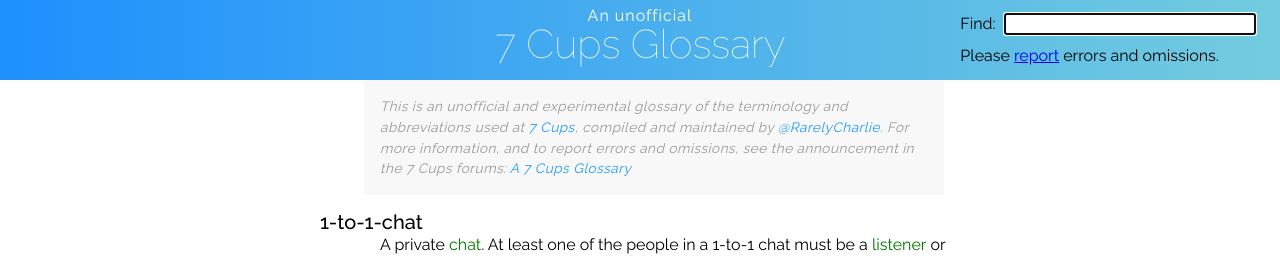
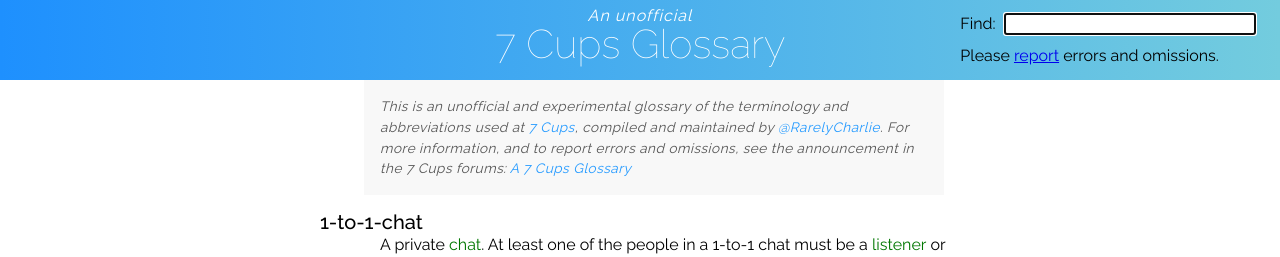
Before and after one commit to RarelyCharlie/rarelycharlie.github.io, a Jekyll site: the page built from glossary.md, in a window 1280 px wide. Shown: the top 257 px of the page. Built offline with Jekyll 4.4.1, drawn with Linux system fonts in a browser that asks for light colours.

Commit message:
more style tweaks

```diff
--- a/_layouts/glossary.html
+++ b/_layouts/glossary.html
@@ -26,7 +26,7 @@ body.keyboard {overflow: hidden;}
 #header {position: fixed; top: 0; text-align: center;}
 #header {font-weight: 400; margin: 0; font-size: 16px; line-height: 24px; color: white;}
 #header h2 {font-weight: 100; margin: 0; font-size: 40px; line-height: 40px;}
-#header span {letter-spacing: 1px; position: relative; top: 4px;}
+#header span {letter-spacing: 1px; position: relative; top: 4px; font-style: italic;}
 #content {max-width: 640px; margin: 0 auto; padding: 0 1ex 60em 1ex;}
 #content p {margin-top: 0; margin-left: 60px;}
 input {font-size: inherit; margin-left: 1ex; padding: 0 2px;}
@@ -36,7 +36,7 @@ del:hover {background: #afa; color: #00a;}
 .hidden {display: none;}
 .warning {color: #a00;}
 .faded {opacity: 0; transition: opacity 3s;}
-.preface {padding: 16px; font-size: 85%; letter-spacing: .5px; font-style: italic; color: #999; background: #f8f8f8; position: relative; left: -16px;}
+.preface {padding: 16px; font-size: 85%; letter-spacing: .5px; font-style: italic; color: #555; background: #f8f8f8; position: relative; left: -16px;}
 a[href] {color: #29f; text-decoration: none;}
 a[href]:hover {text-decoration: underline;}
 #nav a[href] {color: #00e; text-decoration: underline;}
```
